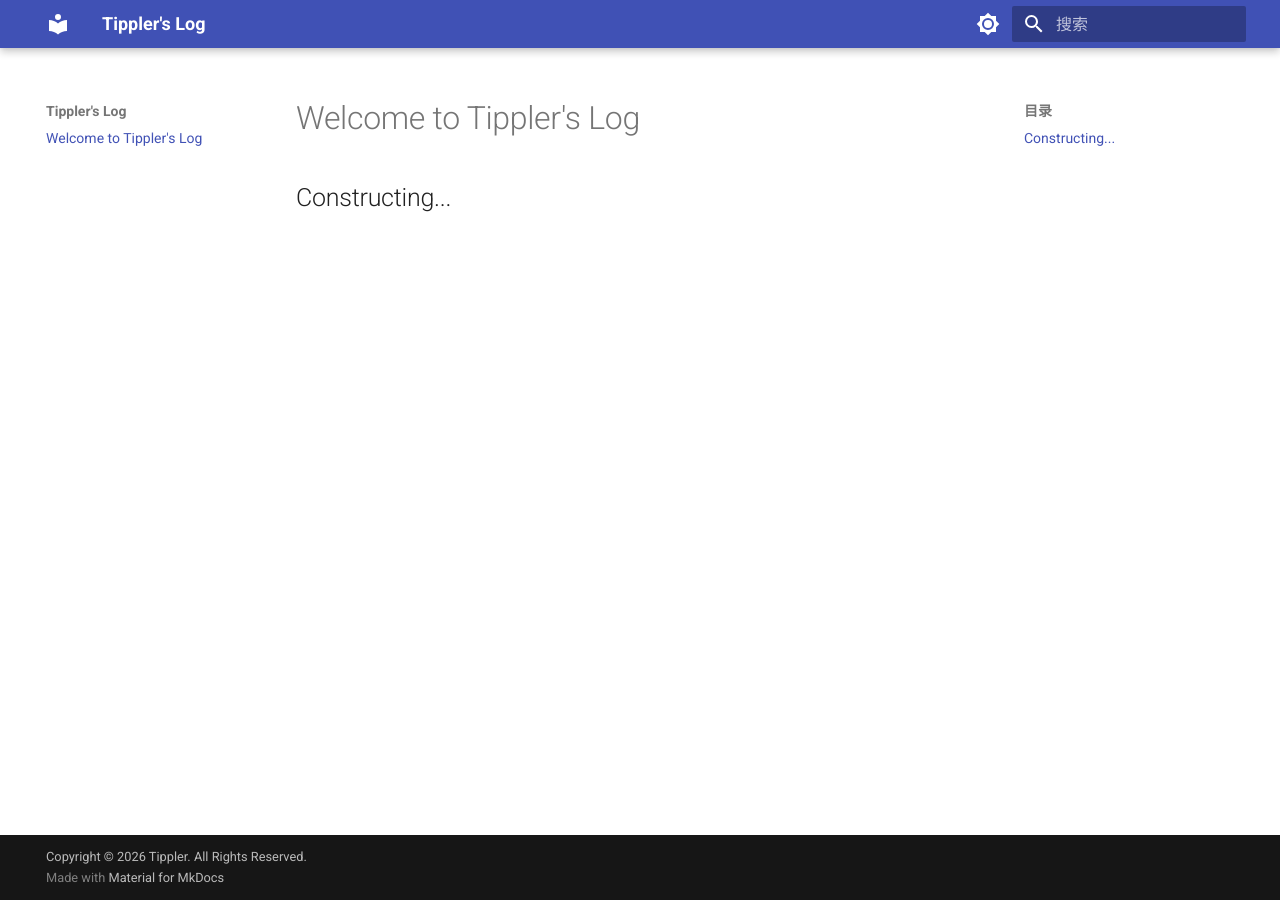
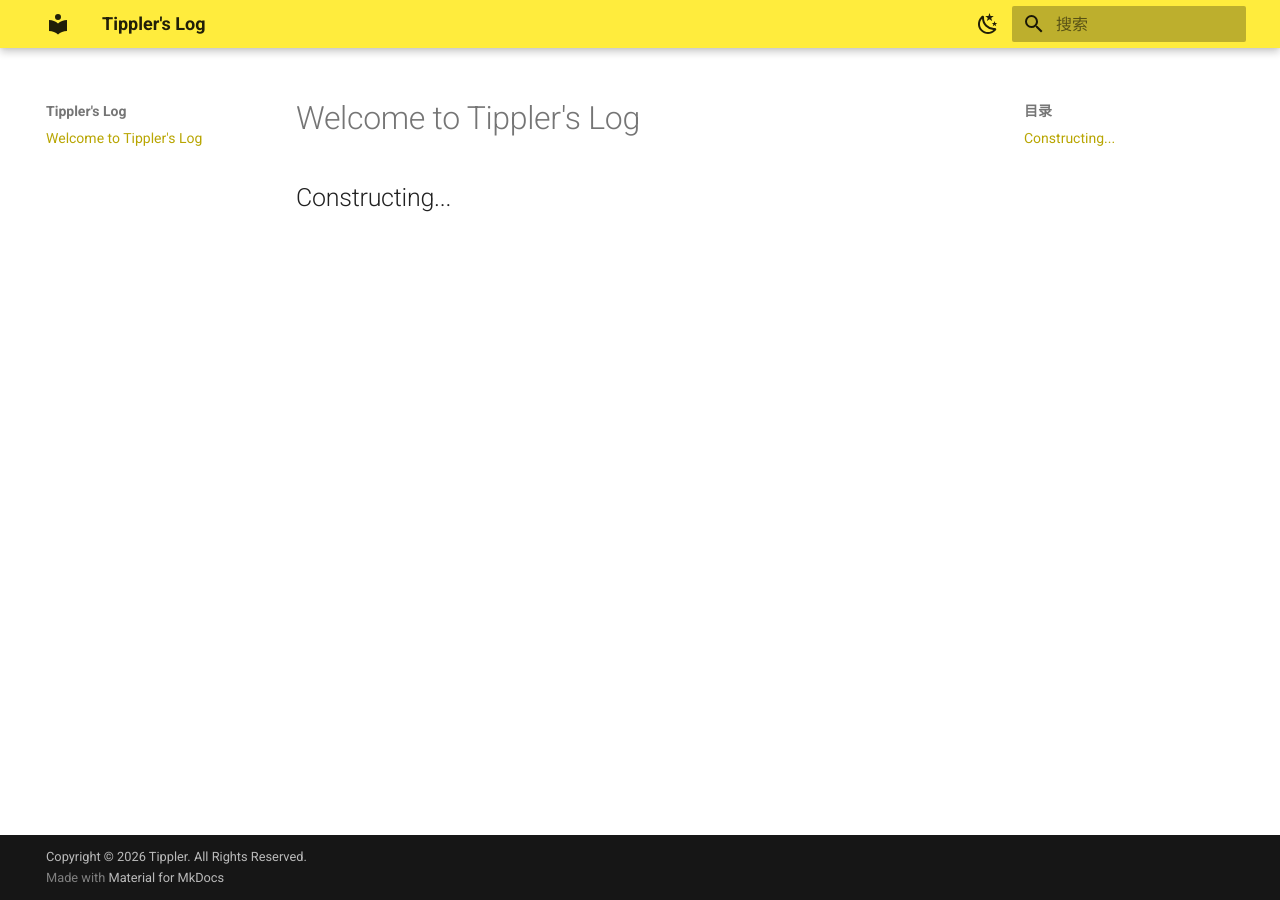
Before and after one commit to yhf216/yhf216.github.io, an MkDocs documentation site: the page built from docs/index.md, in a window 1280 px wide. Built offline with MkDocs 1.6.1 and Material for MkDocs 9.7.7, drawn with Linux system fonts in a browser that asks for light colours.

Commit message:
color test1

```diff
--- a/mkdocs.yml
+++ b/mkdocs.yml
@@ -7,17 +7,21 @@ theme:
   palette:
 
     # Palette toggle for light mode
-    - scheme: default
+    - media: "(prefers-color-scheme: light)"
+      scheme: default
+      primary: yellow
+      accent: yellow
       toggle:
-        primary: blue grey
-        icon: material/brightness-7
+        icon: material/weather-night
         name: Switch to dark mode
 
     # Palette toggle for dark mode
-    - scheme: slate
+    - media: "(prefers-color-scheme: dark)"
+      scheme: slate
+      primary: deep purple
+      accent: deep purple
       toggle:
-        primary: black
-        icon: material/brightness-4
+        icon: material/weather-sunny
         name: Switch to light mode
 
 copyright: Copyright © 2026 Tippler. All Rights Reserved.
```
